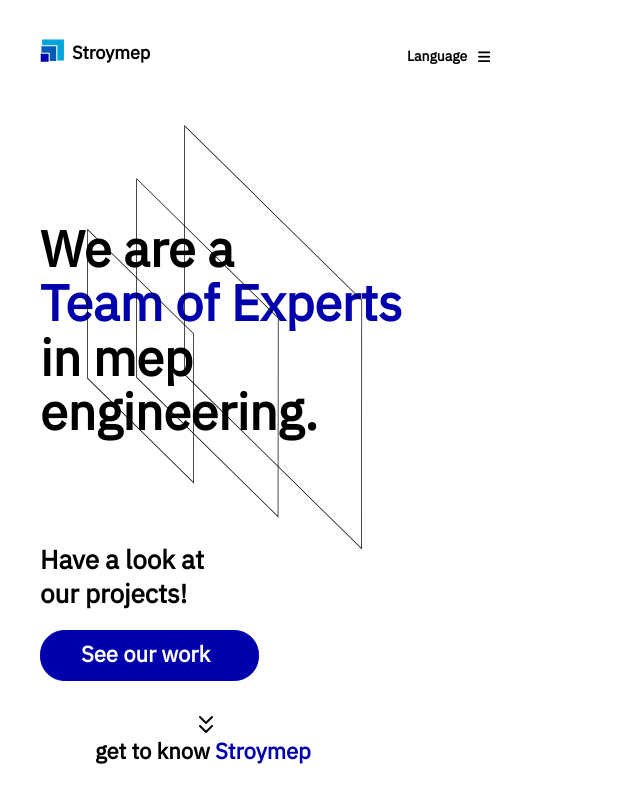
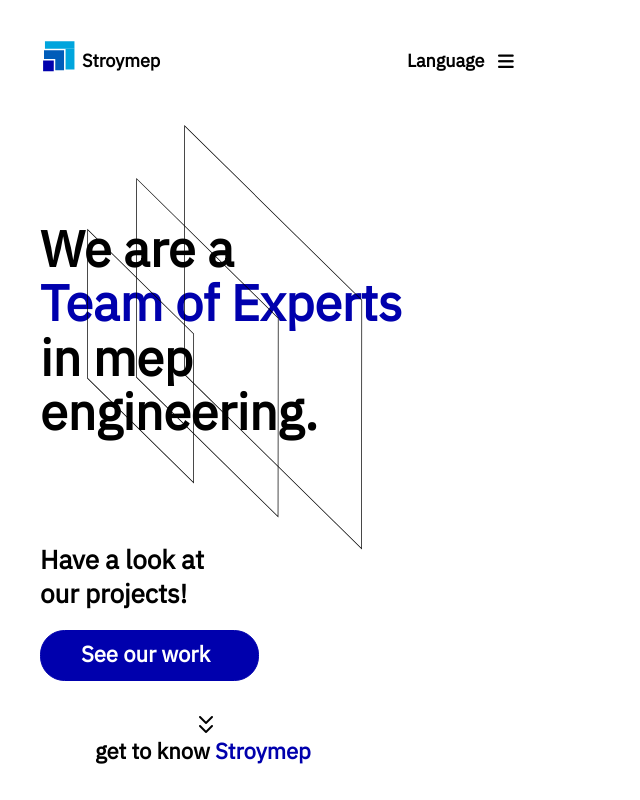
Before and after one commit to messter10/stroymep, a plain HTML site: page index.html in a window 1280 px wide. Shown: the whole page, without its empty margins (0-640 px from the left). Drawn offline with Linux system fonts and the light colour scheme.

```diff
--- a/css/index.css
+++ b/css/index.css
@@ -51,7 +51,7 @@ body {
 /*navigation bar starts*/
 nav {
     position: absolute;
-    width: 37px;
+    width: 100vw;
     height: 37px;
     left: 17px;
     top: 16px;
@@ -65,17 +65,17 @@ nav {
     position: absolute;
     width: 81px;
     height: 23px;
-    left: 55px;
-    top: 10.5px;
+    left: 65px;
+    top: 18px;
     line-height: 23px;
 }
 
 #logo {
     position: absolute;
-    width: 37px;
-    height: 37px;
+    width: 50px;
+    height: 50px;
     left: 17px;
-    top: 16px;
+    top: 15px;
 }
 
 /*languages drop down menu*/
@@ -83,13 +83,13 @@ nav {
     list-style-type: none;
     background-color: transparent;
     color: black;
-    position: absolute;
+    position: relative;
     width: 19px;
     height: 18px;
     left: 334px;
-    top: 2.5px;
+    top: 1px;
     font-weight: 700;
-    font-size: 14px;
+    font-size: 18px;
     line-height: 131.19%;    /* or 18px */
     color: #000000;
 }
@@ -112,13 +112,13 @@ nav {
     list-style-type: none;
     background-color: transparent;
     color: black;
-    position: absolute;
+    position: relative;
     width: 16px;
     height: 15px;
-    left: 390px;     /*with icon maybe 37xpx*/
-    top: 3px;
+    left: 410px;     /*with icon maybe 37xpx*/
+    top: -50px;
     font-weight: 700;
-    font-size: 14px;
+    font-size: 18px;
     line-height: 131.19%;    /* or 18px */
     color: #000000;
 }
@@ -421,3 +421,17 @@ li.dropdown {
     padding-bottom: 10px;
 }
 /* footer ends */
+
+@media only screen and (max-width: 576px) {
+    body {
+        background-color: var(--lightest-blue);
+    }
+
+    #lang {
+        left: 85vw;
+    }
+
+    #menu {
+        left: 98vw;
+    }
+}
```
